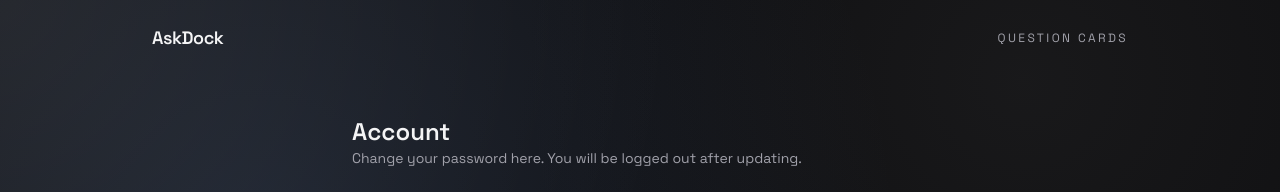
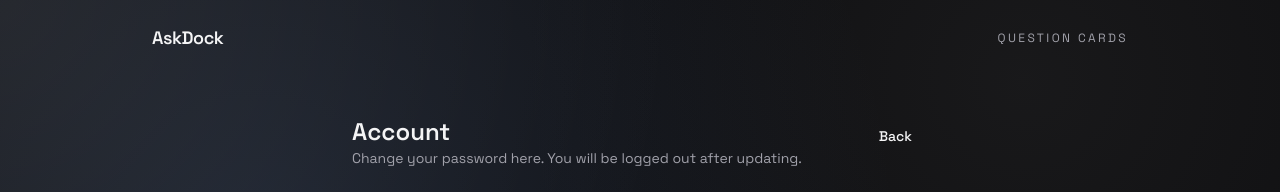
Before and after one commit to kt5rc/AskDock, a Next.js app: page /account in a window 1280 px wide. Shown: the top 192 px of the page. Built offline with nearby package versions, Linux system fonts and the light colour scheme; no server answers.

Commit message:
feat: add back buttons to settings pages

```diff
--- a/app/account/page.tsx
+++ b/app/account/page.tsx
@@ -117,11 +117,16 @@ export default function AccountPage() {
 
   return (
     <div className="mx-auto mt-10 max-w-xl space-y-6">
-      <div>
-        <h1 className="text-2xl font-semibold">Account</h1>
-        <p className="text-sm text-muted-foreground">
-          Change your password here. You will be logged out after updating.
-        </p>
+      <div className="flex items-start justify-between gap-3">
+        <div>
+          <h1 className="text-2xl font-semibold">Account</h1>
+          <p className="text-sm text-muted-foreground">
+            Change your password here. You will be logged out after updating.
+          </p>
+        </div>
+        <Button variant="ghost" onClick={() => router.push("/")}>
+          Back
+        </Button>
       </div>
 
       <Card className="card-sheen">
--- a/app/admin/users/page.tsx
+++ b/app/admin/users/page.tsx
@@ -189,11 +189,16 @@ export default function AdminUsersPage() {
 
   return (
     <div className="mx-auto mt-10 max-w-3xl space-y-6">
-      <div>
-        <h1 className="text-2xl font-semibold">Users</h1>
-        <p className="text-sm text-muted-foreground">
-          Admin-only list of users. Use this to manage accounts.
-        </p>
+      <div className="flex items-start justify-between gap-3">
+        <div>
+          <h1 className="text-2xl font-semibold">Users</h1>
+          <p className="text-sm text-muted-foreground">
+            Admin-only list of users. Use this to manage accounts.
+          </p>
+        </div>
+        <Button variant="ghost" onClick={() => router.push("/")}>
+          Back
+        </Button>
       </div>
 
       <Card className="card-sheen">
```
